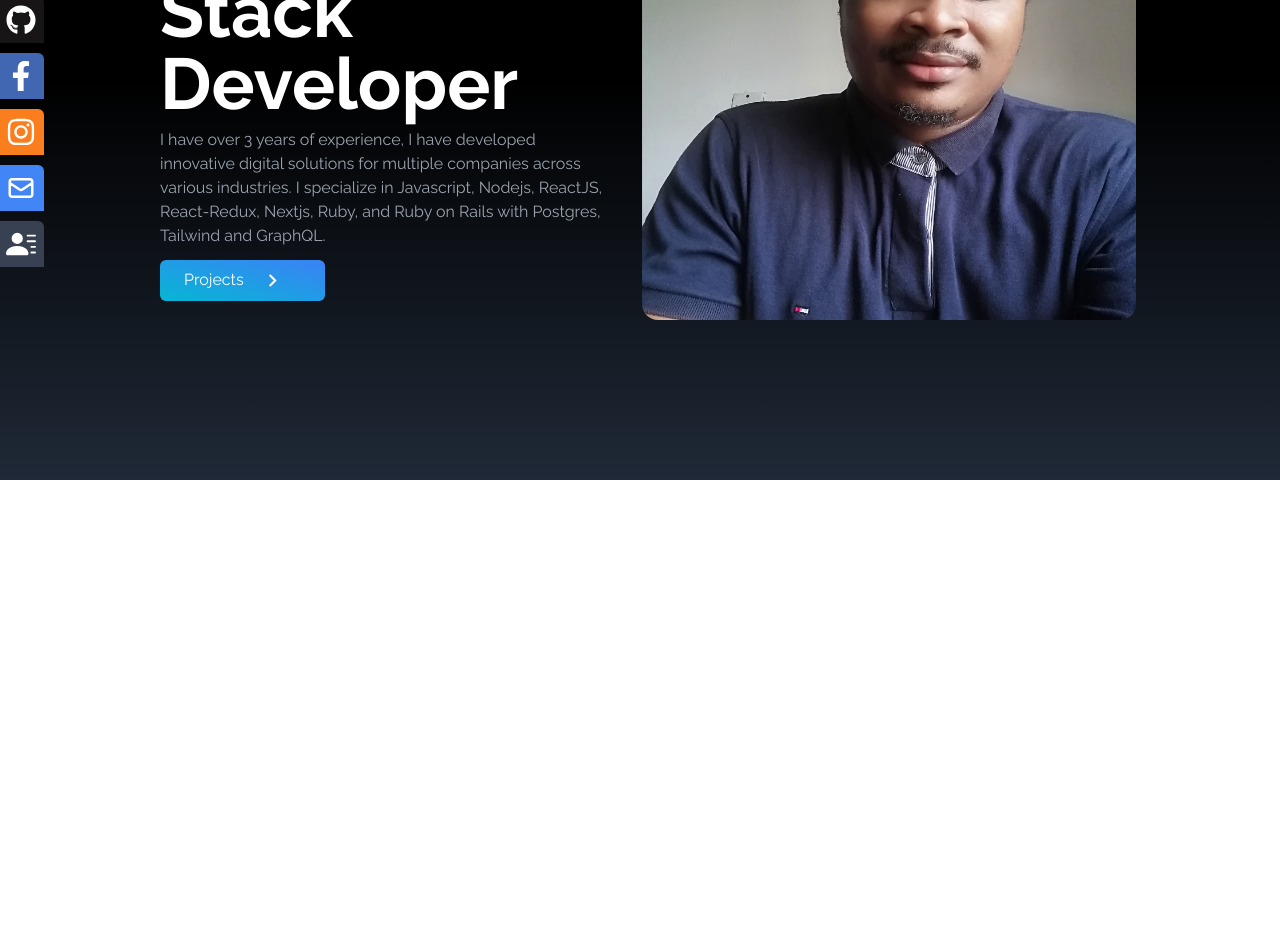
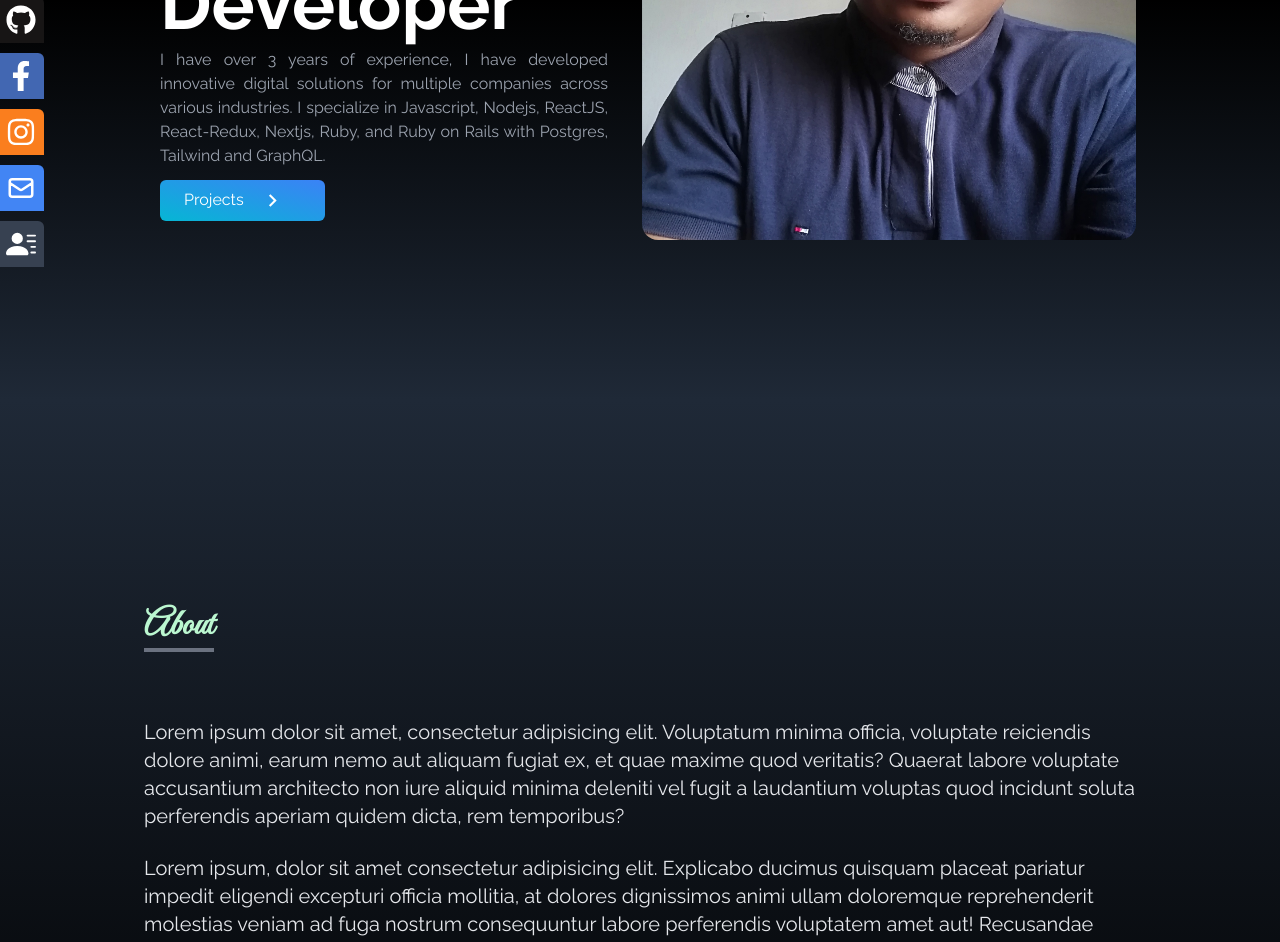
Before and after one commit to fortuneonyeka/professional-portfolio, a React (Create React App) app: page / in a window 1280 px wide. Shown: the part 400-1342 px from the top of the page. Before the commit the page ends 880 px from the top, so only its background shows below. Built offline with nearby package versions, Linux system fonts and the light colour scheme.

Commit message:
complete the about section template

```diff
--- a/src/App.js
+++ b/src/App.js
@@ -1,5 +1,6 @@
 import NavBar from "./components/navogations/NavBar";
 import Home from "./components/Home";
+import About from "./components/about/About";
 import SocialLinks from "./components/socials/SocialLinks";
 
 function App() {
@@ -7,8 +8,8 @@ function App() {
     <div className="">
       <NavBar />
       <Home />
-
-      <SocialLinks/>
+      <About />
+      <SocialLinks />
     </div>
   );
 }
--- a/src/components/Home.jsx
+++ b/src/components/Home.jsx
@@ -4,13 +4,13 @@ import { MdKeyboardArrowRight } from "react-icons/md";
 
 const Home = () => {
   return (
-    <div name="home" className=" h-screen w-full bg-gradient-to-b from-black via-black to-gray-800 absolute top-20">
+    <div name="home" className=" h-screen w-full bg-gradient-to-b from-black via-black to-gray-800 ">
       <div className="max-w-screen-lg mx-auto flex flex-col items-center justify-center h-full px-4 md:gap- md:flex-row">
-        <div className="flex flex-col justify-center h-full px-4">
+        <div className="flex flex-col justify-center h-full px-4 ">
           <h2 className="text-4xl sm:text-7xl font-bold text-white pt-12">
             I am a Full Stack Developer
             </h2>
-          <p className="text-gray-400 py-2 max-w-md">
+          <p className="text-gray-400 py-2 max-w-md text-justify">
             I have over 3 years of experience, I
             have developed innovative digital solutions for multiple companies
             across various industries. I specialize in Javascript, Nodejs, ReactJS, React-Redux, Nextjs,
--- /dev/null
+++ b/src/components/about/About.jsx
@@ -0,0 +1,26 @@
+import React from "react";
+
+const About = () => {
+  return (
+    <div name="about" className="w-full h-screen bg-gradient-to-b from-gray-800 to-black text-gray-200">
+      <div className="mx-auto p-4 max-w-screen-lg flex flex-col justify-center w-full h-full">
+        <div className="pb-8">
+          <p className="text-4xl font-bold inline border-b-4 border-gray-500 text-green-200 font-signature capitalize">About</p>
+        </div>
+        <p className="text-xl mt-10">
+          Lorem ipsum dolor sit amet, consectetur adipisicing elit. Voluptatum
+          minima officia, voluptate reiciendis dolore animi, earum nemo aut
+          aliquam fugiat ex, et quae maxime quod veritatis? Quaerat labore
+          voluptate accusantium architecto non iure aliquid minima deleniti vel
+          fugit a laudantium voluptas quod incidunt soluta perferendis aperiam
+          quidem dicta, rem temporibus?
+        </p>
+        <br />
+
+        <p className="text-xl">Lorem ipsum, dolor sit amet consectetur adipisicing elit. Explicabo ducimus quisquam placeat pariatur impedit eligendi excepturi officia mollitia, at dolores dignissimos animi ullam doloremque reprehenderit molestias veniam ad fuga nostrum consequuntur labore perferendis voluptatem amet aut! Recusandae repellendus fugit hic reprehenderit asperiores totam perspiciatis incidunt iste atque. Tenetur, provident inventore?</p>
+      </div>
+    </div>
+  );
+};
+
+export default About;
--- a/src/components/navogations/NavBar.jsx
+++ b/src/components/navogations/NavBar.jsx
@@ -28,8 +28,9 @@ const NavBar = () => {
   ];
 
   return (
-    <div className="flex justify-between items-center px-6 w-full h-20 text-green-200 bg-black  fixed z-10">
-      <div>
+    <div className="relative">
+    <div className="flex justify-between items-center px-6 w-full h-20  bg-black fixed z-10">
+      <div className="text-green-200">
         <h1 className="font-signature text-5xl">Fortunatus</h1>
       </div>
 
@@ -56,6 +57,7 @@ const NavBar = () => {
 
 
     </div>
+    </div>
   );
 };
 
```
